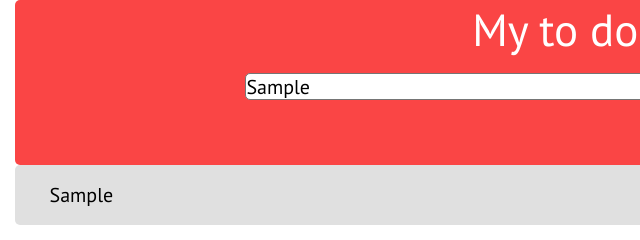
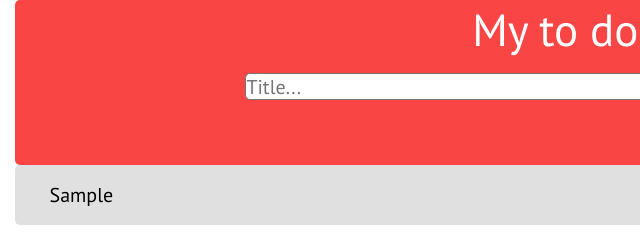
Before and after one commit to dendalf/to-do-list, a plain HTML site: page to-do-list.html in a window 1280 px wide. Both pictures are taken after typing "Sample" into the empty fields and a click on the input "Add". Shown: the full height of the page, 49-689 px from the left. Drawn offline with Linux system fonts and the light colour scheme.

Commit message:
Очищение input после нажатия кнопки

```diff
--- a/to-do-list.css
+++ b/to-do-list.css
@@ -81,7 +81,6 @@
     padding-left: 3%;
     border-radius: 5px;
     cursor: pointer;
-
 }
 /*Кнопка remove*/
 .remove {
--- a/to-do-list.js
+++ b/to-do-list.js
@@ -1,27 +1,6 @@
-// $(document).ready(function(){
-//
-//     function abc() {
-//         let value = $('#input');
-//         let valueInput = value.val();
-//         $('#add-list').append(`<li class='item'>${valueInput}</li>`);
-//         value.value = '';
-//     }
-//
-//     let qwe = $('#button-add');
-//
-//     $(qwe).on( 'click', abc() );
-//
-//     $('#input').keyup(function(){
-//         if(event.keyCode === 13)
-//         {
-//             abc()
-//         }
-//     });
-//
-// });
+$(document).ready(function () {
 
-
-$(document).ready(function () {
+    // Добавляется li
 
     $('#button-add').on('click', function () {
         let value = $('#input');
@@ -29,26 +8,58 @@ $(document).ready(function () {
         $('#add-list').append(`<li class='item'>${valueInput}<div class='remove'>x</div><div class='modal'>m</div></li>`);
     });
 
+    // Удаляется li
+
     $(document).on('click', '.remove', function () {
         $(this).parent().remove()
     });
+
+    // Модальная кнопка
 
     $(document).on('click', '.modal', function () {
         alert('Hello World!')
     });
 
+    // Добавляется зачеркивание
+
     $(document).on('click', '.item', function () {
         $(this).removeClass('item').addClass('checked')
     });
 
-    // $('#input').keyup(function(){
-    //     if(event.keyCode === 13)
-    //     {
-    //         let value = $('#input');
-    //         let valueInput = value.val();
-    //         $('#add-list').append(`<li class='item'>${valueInput}</li>`);
-    //         value.value = '';
+
+
+
+
+
+
+
+
+
+
+    //
+    // function someFunc() {
+    //     let inputVal = document.getElementById("input").value;
+    //     let itemVal = document.getElementsByClassName("item").value;
+    //     if (inputVal !== itemVal) {
+    //         console.log(123)
     //     }
-    // });
+    // }
+    //
+    // document.getElementById("button-add").onclick = someFunc;
+    //
+    //
+
+
+
+
+
+
+
+
+    // Очищается input
+
+    document.getElementById("button-add").onclick = function () {
+        document.getElementById("input").value = "";
+    };
 
 });
```
Also changed, not shown: to-do-list.html (+0 -1 lines).
